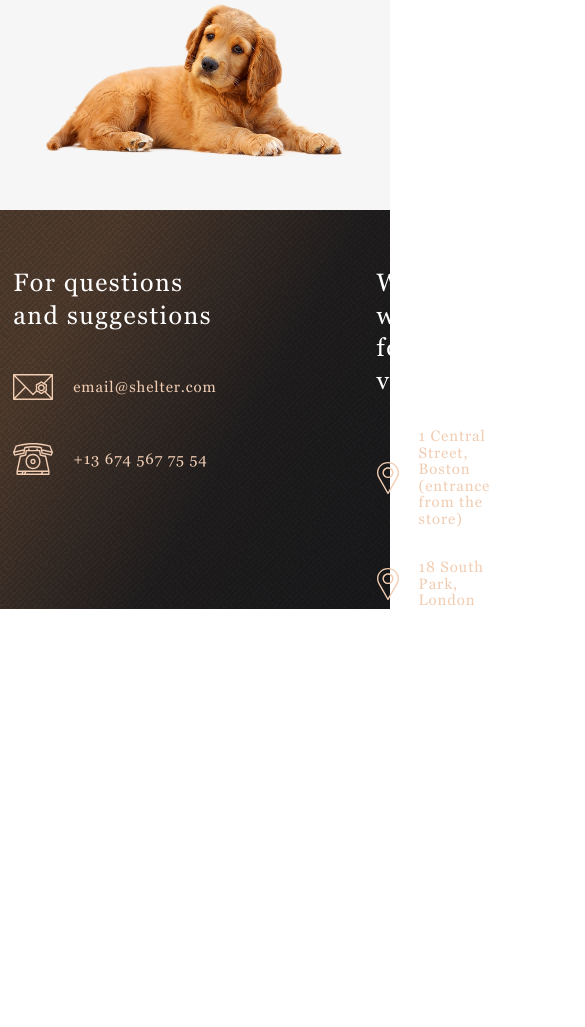
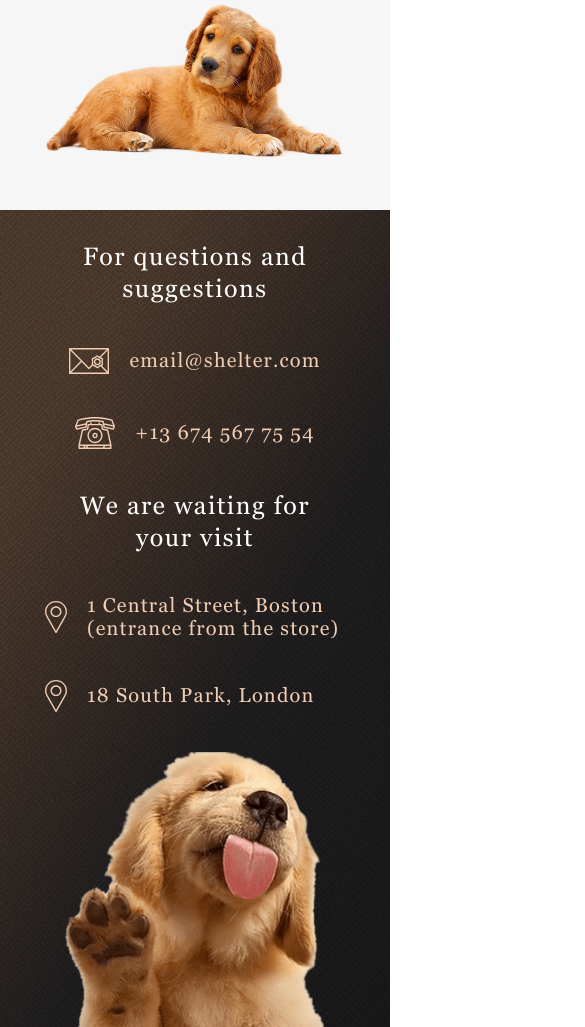
Before and after one commit to SarychevaAA/Projects, a website built with webpack: page shelter/src/pages/index.html in a window 390 px wide. Shown: the part 3845-4872 px from the top of the page, 585 px wide, since content can reach past the window. Before the commit the page ends 4454 px from the top, so only its background shows below. Built offline with nearby package versions, Linux system fonts and the light colour scheme.

Commit message:
feat: add adaptivity for footer block

```diff
--- a/shelter/src/pages/index.html
+++ b/shelter/src/pages/index.html
@@ -166,7 +166,7 @@
                     <h4>18 South Park, London</h4>
                 </a>
             </div>
-            <img src="../img/footer-puppy.png" alt="poppy">
+            <img class="footer__img" src="../img/footer-puppy.png" alt="poppy">
         </div>
     </footer>
 </body>
--- a/shelter/src/style/layouts/_footer.scss
+++ b/shelter/src/style/layouts/_footer.scss
@@ -6,25 +6,63 @@
     display: flex;
     flex-direction: row;
     gap: 160px;
+    @include media-content{
+      flex-wrap: wrap;
+      justify-content: space-between;
+      gap: calc(80px + (160 - 80) * ((100vw - 1180px)/(1280 - 1180)));
+      padding-top: calc(30px + (40 - 30) * ((100vw - 768px)/(1280 - 768)));
+    }
+    @include media-laptop{
+      justify-content: center;
+      row-gap: 65px;
+      column-gap: 60px;
+      @include media-between-tablet-mobile{
+        row-gap: 40px;
+      }
+    }
+    @include media-tablet-small{
+      padding-top: 30px;
+    }
   }
 }
-.footer-information-block__header{
-  color: $color-light-xl;
-  margin: 16.6px 0 0;
-}
+
 .footer-information-block{
   margin: 0;
   color: $color-primary;
   display: flex;
   flex-direction: column;
 }
+.footer-information-block__header{
+  color: $color-light-xl;
+  margin: 16.6px 0 0;
+  @include media-laptop{
+    margin-top: 0;
+  }
+  @include media-mobile{
+    text-align: center;
+    align-self: center;
+    width: 90%;
+  }
+}
 .footer__connection{
-  width: 425px;
+  width: 280px;
   gap: 40px;
+  @include media-mobile{
+    align-items: center;
+  }
 }
 .footer__location{
-  width: 460px;
+  width: 300px;
   gap: 32px;
+  @include media-mobile{
+    gap: 40px;
+  }
+}
+.footer__img{
+  @include media-tablet-small {
+    width: calc(260px + (300 - 260) * ((100vw - 320px) / (760 - 320)));
+    height: calc(269px + (310 - 269) * ((100vw - 320px) / (760 - 320)));
+  }
 }
 .footer__element{
   display: flex;
@@ -46,4 +84,7 @@
   &:focus{
     outline: none;
   }
+  h4{
+    @include font($size: 2.0rem, $height: 115%);
+  }
 }
```
